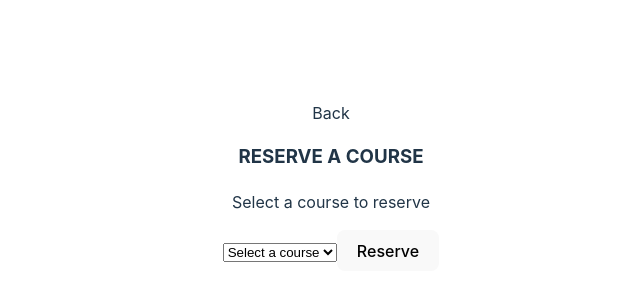
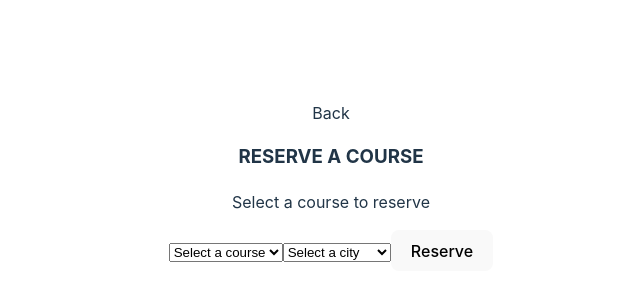
Before and after one commit to smunoz1988/vecs-school-frontend, a React (Vite) app: page /Reserve in a window 1280 px wide. Shown: the part 222-522 px from the top of the page, without its empty margins (309-949 px from the left). Built offline with nearby package versions, Linux system fonts and the light colour scheme.

Commit message:
add city select to courses Reserve form

```diff
--- a/src/routes/Reserve.jsx
+++ b/src/routes/Reserve.jsx
@@ -8,8 +8,11 @@ const Reserve = () => {
 
   const navigate = useNavigate();
   const [course, setCourse] = useState('');
+  const [city, setCity] = useState('');
+
 
   const courses = ['React', 'Angular', 'Vue'];
+  const cities = ['New York', 'San Francisco', 'Seattle'];
 
   return (
     <>
@@ -28,6 +31,17 @@ const Reserve = () => {
           </option>
         ))}
       </select>
+      <select
+        value={city}
+        onChange={(e) => setCity(e.target.value)}
+      >
+        <option value="">Select a city</option>
+        {cities.map((city) => (
+          <option key={city} value={city}>
+            {city}
+          </option>
+        ))}
+      </select>
       <button type="submit">Reserve</button>
     </form>
   </>
```
